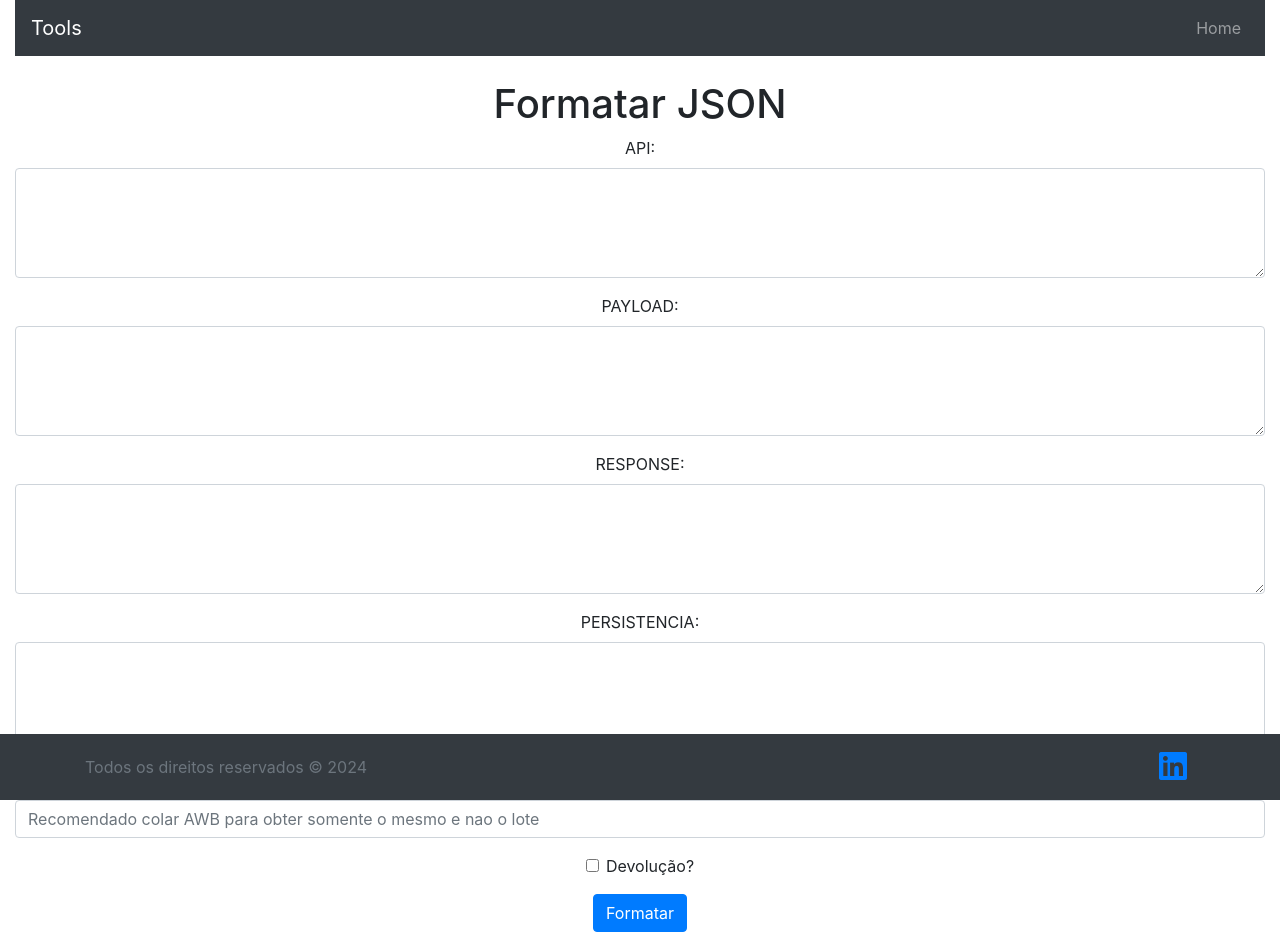
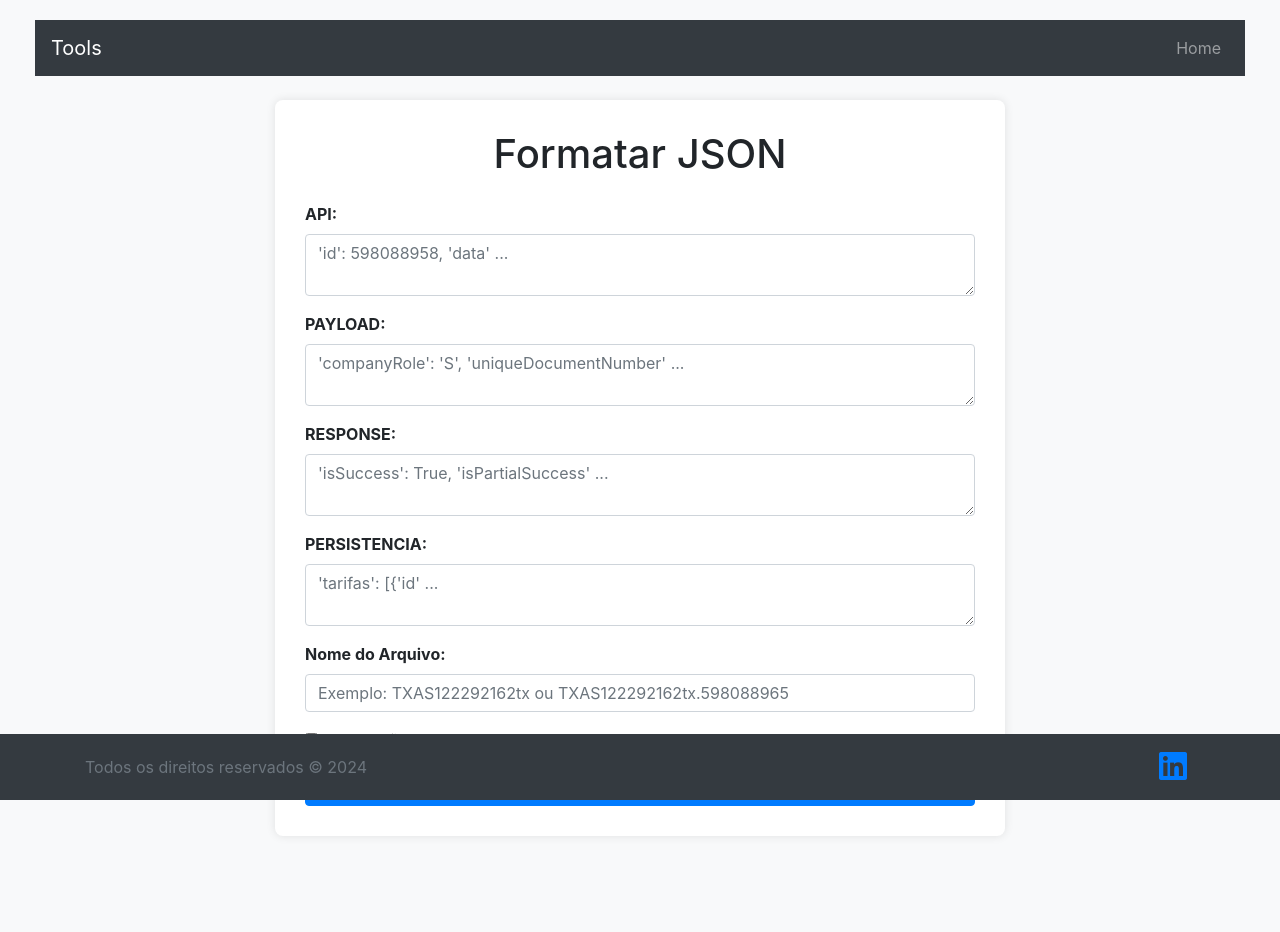
Before and after one commit to tiagolch/tools, a Django app: page /format_json/ in a window 1280 px wide. After the commit the page ends 806 px from the top, so only its background shows below. Run offline with Django 3.2, Linux system fonts and the light colour scheme; some libraries are stand-ins or nearby versions.

Commit message:
Melhorias:  - logica em texto_para_json  - layout das paginas
Signed-off-by: Tiago <tiagolch@hotmail.com>

```diff
--- a/main/views.py
+++ b/main/views.py
@@ -284,26 +284,31 @@
 
 
 def texto_para_json(texto, awb=None):
-    texto = texto.replace("\\n", " ").strip()
-    texto = texto.replace('\\"', " ").strip()
-    texto = texto.replace('\\', " ").strip()
-    texto = texto.replace("'", '"').strip()
-    texto = texto.replace("True", "true").strip()
-    texto = texto.replace("False", "false").strip()
+    replacements = {
+        "\\n": " ",
+        '\\"': ' ',
+        '\\': ' ',
+        "'": '"',
+        "True": "true",
+        "False": "false"
+    }
+    for old, new in replacements.items():
+        texto = texto.replace(old, new).strip()
 
     try:
         json_formatado = json.loads(texto)
-        if 'documents' in json_formatado:
-            for document in json_formatado['documents']:
-                if 'lines' in document:
-                    for line in document['lines']:
-                        if awb and awb in line.get('lineNumber', ''):
-                            return json.dumps(document, indent=2)
-        return json.dumps(json_formatado, indent=2)
-    except json.JSONDecodeError:
-        print('ERRROOOOOOOOOO')
-        texto_corrigido = texto.replace("'", '"')
-        return json.loads(texto_corrigido)
+    except json.JSONDecodeError as e:
+        print('Error parsing JSON:', e)
+        return json.dumps({"error": "Invalid JSON format"}, indent=2)
+
+    if 'documents' in json_formatado:
+        for document in json_formatado['documents']:
+            if 'lines' in document:
+                for line in document['lines']:
+                    if awb and awb in line.get('lineNumber', ''):
+                        return json.dumps(document, indent=2)
+
+    return json.dumps(json_formatado, indent=2)
 
 
 def salvar_json_em_arquivo(json_string, nome_arquivo='document'):
--- a/templates/base.html
+++ b/templates/base.html
@@ -14,6 +14,29 @@
     <link rel="stylesheet" href="https://cdn.jsdelivr.net/npm/bootstrap@4.1.3/dist/css/bootstrap.min.css"
         integrity="sha384-MCw98/SFnGE8fJT3GXwEOngsV7Zt27NXFoaoApmYm81iuXoPkFOJwJ8ERdknLPMO" crossorigin="anonymous">
     <link rel="stylesheet" href="https://cdnjs.cloudflare.com/ajax/libs/font-awesome/5.15.4/css/all.min.css">
+    <style>
+        body {
+            background-color: #f8f9fa;
+            padding: 20px;
+        }
+        .form-container {
+            background-color: #fff;
+            padding: 30px;
+            border-radius: 8px;
+            box-shadow: 0 0 10px rgba(0, 0, 0, 0.1);
+        }
+        .form-group label {
+            font-weight: bold;
+        }
+        .btn-primary {
+            background-color: #007bff;
+            border-color: #007bff;
+        }
+        .btn-primary:hover {
+            background-color: #0056b3;
+            border-color: #004085;
+        }
+    </style>
 </head>
 
 <body>
--- a/templates/main/format_json.html
+++ b/templates/main/format_json.html
@@ -1,58 +1,44 @@
 {% extends '../base.html' %}
+
 {% block title %}extract code{% endblock %}
 {% block content %}
 
-<div class="text-center">
-    <h1>Formatar JSON</h1>
-    <form method="post" action="{% url 'format_json' %}" class=" align-items-center">
+<div class="container">
+    <div class="row justify-content-center">
+        <div class="col-lg-8 col-md-10 col-sm-12">
+            <div class="form-container">
+                <h1 class="text-center mb-4">Formatar JSON</h1>
+                <form method="post" action="{% url 'format_json' %}" class="align-items-center">
                     {% csrf_token %}
                     <div class="form-group">
                         <label for="API">API:</label>
-            <textarea
-                class="form-control"
-                name="API"
-                rows="4"
-                placeholder="'id': 597556203, 'data': '2024-06-22', ...">
-            </textarea>
+                        <textarea class="form-control" name="API" rows="2" placeholder="'id': 598088958, 'data' ..."></textarea>
                     </div>
                     <div class="form-group">
                         <label for="PAYLOAD">PAYLOAD:</label>
-            <textarea
-                class="form-control"
-                name="PAYLOAD"
-                placeholder="{'companyRole': 'S', 'uniqueDocumentNumber' ..."
-                rows="4">
-            </textarea>
+                        <textarea class="form-control" name="PAYLOAD" rows="2" placeholder="'companyRole': 'S', 'uniqueDocumentNumber' ..."></textarea>
                     </div>
                     <div class="form-group">
                         <label for="RESPONSE">RESPONSE:</label>
-            <textarea
-                class="form-control"
-                name="RESPONSE"
-                placeholder="{'companyRole': 'S', 'status': {'isSuccess': True ..."
-                rows="4">
-            </textarea>
+                        <textarea class="form-control" name="RESPONSE" rows="2" placeholder="'isSuccess': True, 'isPartialSuccess' ..."></textarea>
                     </div>
                     <div class="form-group">
                         <label for="PERSISTENCIA">PERSISTENCIA:</label>
-            <textarea
-                class="form-control"
-                name="PERSISTENCIA"
-                placeholder="{'{'tarifas': [{'id': '597556203', 'valorTributos': 3.93, ..."
-                rows="4">
-            </textarea>
+                        <textarea class="form-control" name="PERSISTENCIA" rows="2" placeholder="'tarifas': [{'id' ..."></textarea>
                     </div>
                     <div class="form-group">
                         <label for="nome_arquivo">Nome do Arquivo:</label>
-            <input type="text" class="form-control" name="nome_arquivo"
-                placeholder="Recomendado colar AWB para obter somente o mesmo e nao o lote" required>
+                        <input type="text" class="form-control" name="nome_arquivo" placeholder="Exemplo: TXAS122292162tx ou TXAS122292162tx.598088965" required>
                     </div>
                     <div class="form-group form-check">
                         <input type="checkbox" class="form-check-input" name="devolucao" id="devolucao">
                         <label class="form-check-label" for="devolucao">Devolução?</label>
                     </div>
-        <button type="submit" class="btn btn-primary">Formatar</button>
+                    <button type="submit" class="btn btn-primary btn-block">Formatar</button>
                 </form>
+            </div>
+        </div>
+    </div>
 </div>
 
 {% endblock %}
```
Also changed, not shown: templates/main/extract_code.html (+24 -9 lines). Lines whose indentation alone changed are shown as unchanged.
